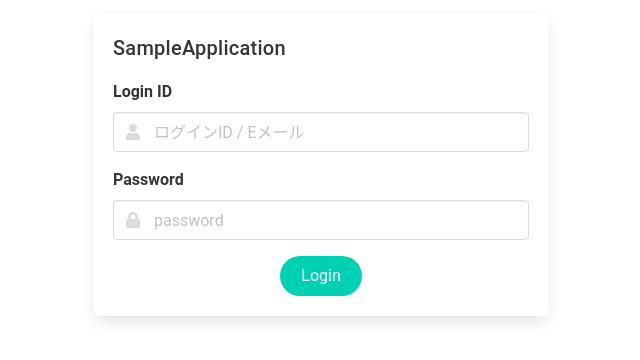
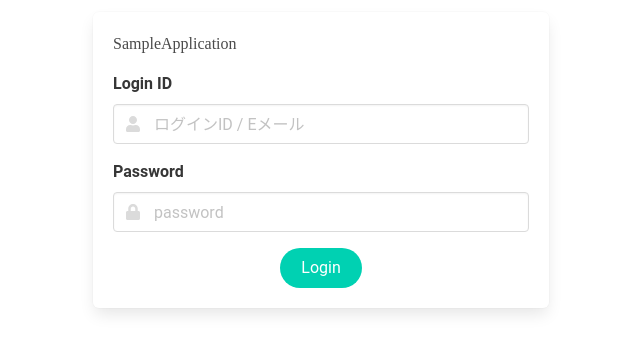
Before and after one commit to yuta4649/sample-app-client, a Vue app: page /login in a window 1280 px wide. Shown: the top 360 px of the page, without its empty margins (319-959 px from the left). Built offline with nearby package versions, Linux system fonts and the light colour scheme; what vue-particles would draw is missing.

Commit message:
fix header

```diff
--- a/src/components/header/AdminHeader.vue
+++ b/src/components/header/AdminHeader.vue
@@ -105,5 +105,8 @@ export default {
 }
 </script>
 
-<style>
+<style scoped>
+v-toolbar-title {
+  font-family: serif;
+}
 </style>
--- a/src/views/Login.vue
+++ b/src/views/Login.vue
@@ -4,7 +4,7 @@
       <div class="container">
         <div class="box">
           <div class="title-container">
-            <h1 class="title">SampleApplication</h1>
+            <h1>SampleApplication</h1>
           </div>
           <form @submit.prevent="onSubmit">
             <error-message :errors="errors" />
@@ -114,6 +114,9 @@ export default {
 </script>
 
 <style scoped>
+h1 {
+  font-family: serif;
+}
 .container {
     width: 480px;
 }
```
